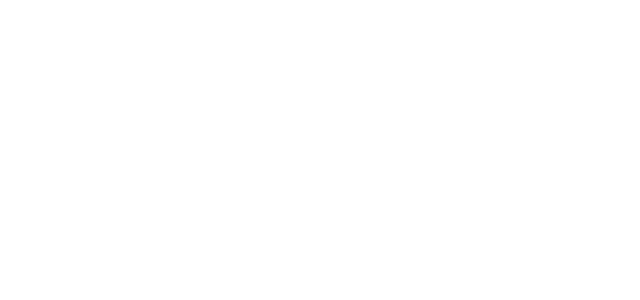
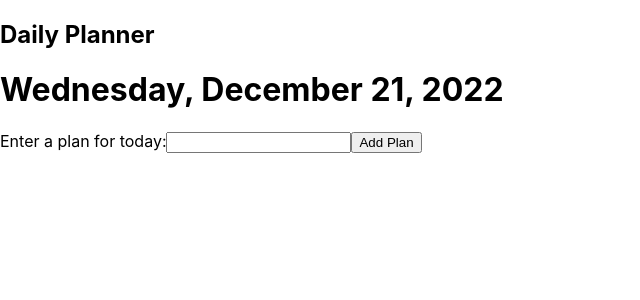
Before and after one commit to michedmnt/daily-planner, a React (Create React App) app: page / in a window 1280 px wide. Shown: the top 300 px of the page, without its empty margins (0-640 px from the left). Built offline with nearby package versions, Linux system fonts and the light colour scheme; no server answers; the database is empty.

Commit message:
Finalized JS for AddPlan component

```diff
--- a/package.json
+++ b/package.json
@@ -6,6 +6,7 @@
     "@testing-library/jest-dom": "^5.16.5",
     "@testing-library/react": "^13.4.0",
     "@testing-library/user-event": "^13.5.0",
+    "firebase": "^9.16.0",
     "react": "^18.2.0",
     "react-dom": "^18.2.0",
     "react-scripts": "5.0.1",
--- a/src/App.js
+++ b/src/App.js
@@ -1,9 +1,13 @@
-
+import Header from './components/Header';
 import './App.css';
+import AddPlan from './components/AddPlan';
 
 function App() {
   return (
     <>
+      <Header/>
+
+      <AddPlan/>
     </>
   );
 }
--- /dev/null
+++ b/src/components/AddPlan.js
@@ -0,0 +1,93 @@
+import { useState, useEffect } from "react";
+import firebase from '../firebase';
+import { onValue, ref, getDatabase, remove, push } from 'firebase/database';
+
+const AddPlan = () => {
+
+  const [plans, setPlans] = useState([]);
+
+  const [ textInput, setTextInput ] = useState("");
+
+  useEffect( () => {
+
+    const db = getDatabase(firebase);
+    const dbRef = ref(db);
+
+    onValue(dbRef, (dbResponse) => {
+
+      const dbValue = dbResponse.val();
+
+      const arrayOfPlans = [];
+
+      for (let propertyKey in dbValue) {
+        arrayOfPlans.push({
+          plan: dbValue[propertyKey],
+          id: propertyKey
+        });
+      }
+
+      setPlans(arrayOfPlans);
+    });
+  }, []);
+
+  const handleClick = (plankey) => {
+
+    const db = getDatabase(firebase);
+
+    const dbRef = ref(db, `/${plankey}`);
+
+    remove(dbRef);
+
+  }
+
+  const handleChange = (event) => {
+
+    setTextInput(event.target.value)
+
+  }
+
+  const handleSubmit = (event) => {
+
+    event.preventDefault();
+
+    const db = getDatabase(firebase);
+    const dbRef = ref(db);
+
+    push(dbRef, textInput);
+
+    setTextInput("");
+
+  }
+
+  return (
+    <>
+    <section>
+      <form action="" onSubmit= { handleSubmit }>
+        <label htmlFor="planInput"> Enter a plan for today:</label>
+
+        <input type="text" name="planInput" onChange= { handleChange } value={textInput} />
+        <button>Add Plan</button>
+      </form>
+    </section>
+    <section>
+      <ul>
+        {
+
+          plans.map ( (plan) => {
+          return <li key={plan.id}>
+              {plan.plan}
+              <button onClick = {() => { handleClick(plan.id) }}>Done ✅</button>
+            </li>
+
+          } )
+        }
+
+      </ul>
+    </section>
+
+    </>
+
+  )
+}
+
+export default AddPlan;
--- /dev/null
+++ b/src/components/Header.js
@@ -0,0 +1,20 @@
+const Header = () => {
+
+  const currentDate = new Date()
+  const options = { weekday: 'long', year: 'numeric', month: 'long', day: 'numeric' };
+
+  return (
+    <header>
+      <div className="wrapper">
+        <h2 className="logo">Daily Planner</h2>
+        <h1 className="date">
+
+          {currentDate.toLocaleDateString(undefined, options)}
+
+        </h1>
+      </div>
+    </header>
+  )
+}
+
+export default Header;
--- /dev/null
+++ b/src/firebase.js
@@ -0,0 +1,19 @@
+// Import the functions you need from the SDKs you need
+import { initializeApp } from "firebase/app";
+// TODO: Add SDKs for Firebase products that you want to use
+// https://firebase.google.com/docs/web/setup#available-libraries
+
+// Your web app's Firebase configuration
+const firebaseConfig = {
+  apiKey: "AIzaSyAdNAeo9SXT6L6NqAbNGP4027OuRR2V6GI",
+  authDomain: "daily-planner-6974a.firebaseapp.com",
+  projectId: "daily-planner-6974a",
+  storageBucket: "daily-planner-6974a.appspot.com",
+  messagingSenderId: "78293299816",
+  appId: "1:78293299816:web:3c09af1e977a8d2c0ac1dd"
+};
+
+// Initialize Firebase
+const firebase = initializeApp(firebaseConfig);
+
+export default firebase;
```
Also changed, not shown: 1 other file (tests, documents, lock files or other folders).
